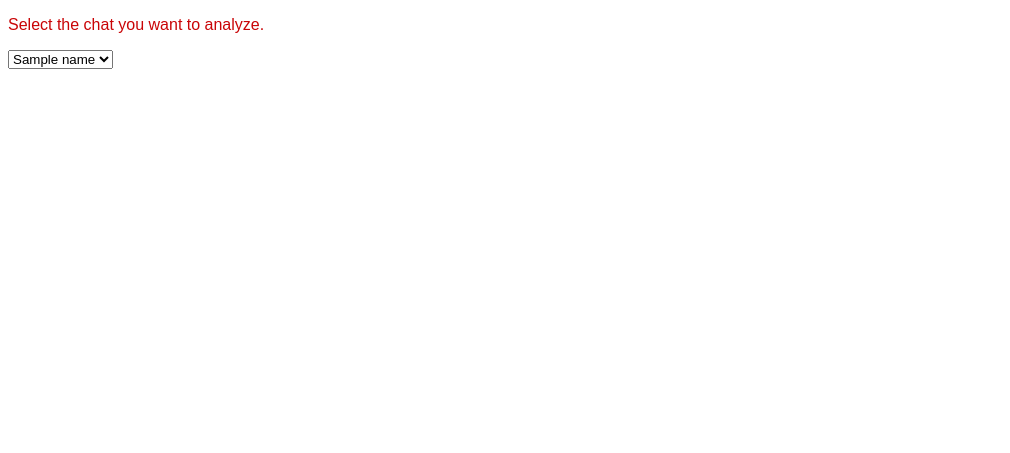
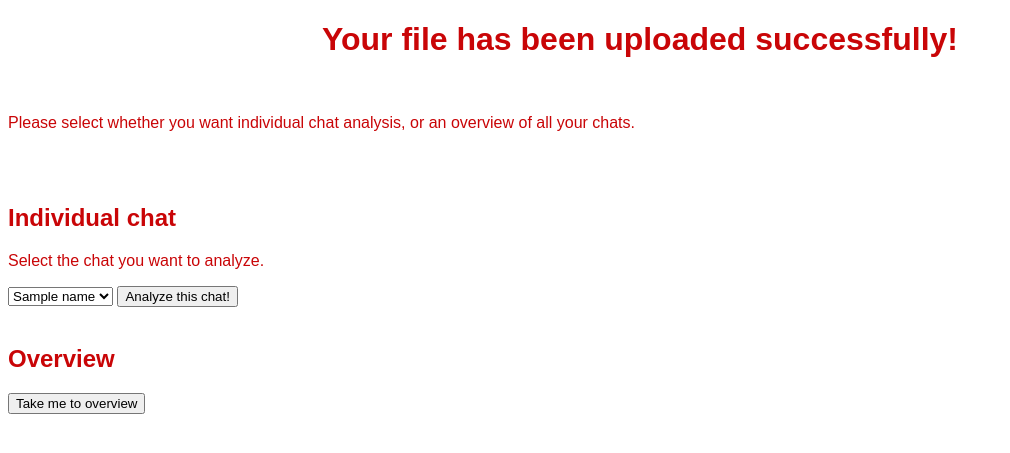
Before and after one commit to kurtislaw/chat-data-analysis-mchacks, a Python web app: template flaskr/templates/successful.html in a window 1280 px wide. Shown: the top 453 px of the page, without its empty margins (0-1010 px from the left). Run offline with Jinja, Linux system fonts and the light colour scheme; the template is opened without the code that fills it: most values are stand-ins (such as "Sample title", 1, 10 or a date in 2020).

Commit message:
added some templating - will not work with backend

```diff
--- a/flaskr/templates/successful.html
+++ b/flaskr/templates/successful.html
@@ -8,12 +8,22 @@
     <link rel="stylesheet" href="../static/index.css">
 </head>
 <body>
+    <h1>Your file has been uploaded successfully!</h1><br>
+    <p>Please select whether you want individual chat analysis, or an overview of all your chats.</p><br>
+
+    <br>
+
+    <h2>Individual chat</h2>
     <p>Select the chat you want to analyze.</p>
     <select name="names" method="GET" action="/">
         <option value="{{names[0]}}" selected>{{names[0]}}</option>
         {% for names in names[1:] %}
           <option value="{{names}}">{{names}}</option>
         {% endfor %}
-      </select>
+    </select>
+    <button>Analyze this chat!</button>
+    <br><br>
+    <h2>Overview</h2>
+    <button>Take me to overview</button>
 </body>
 </html>
```
